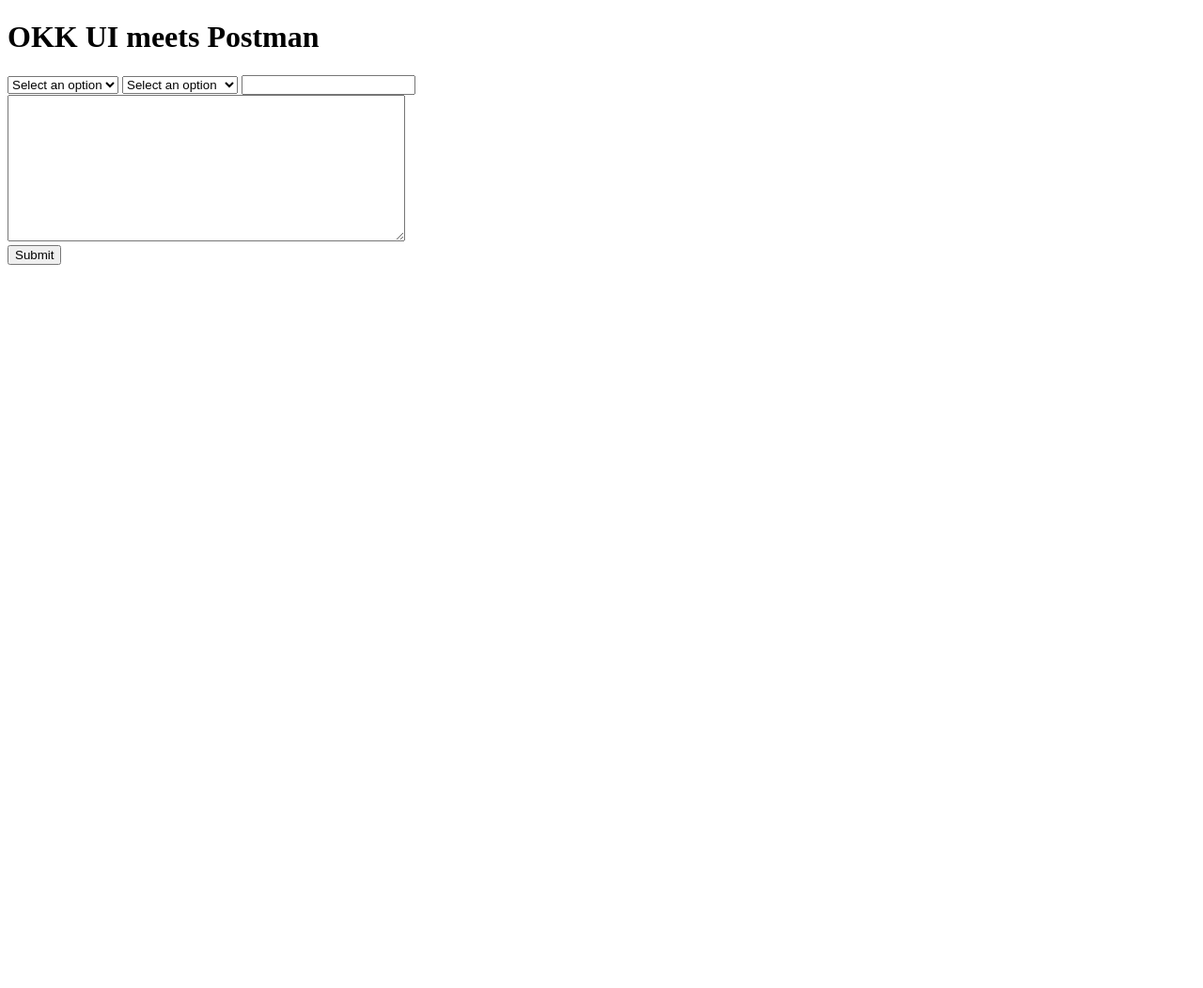
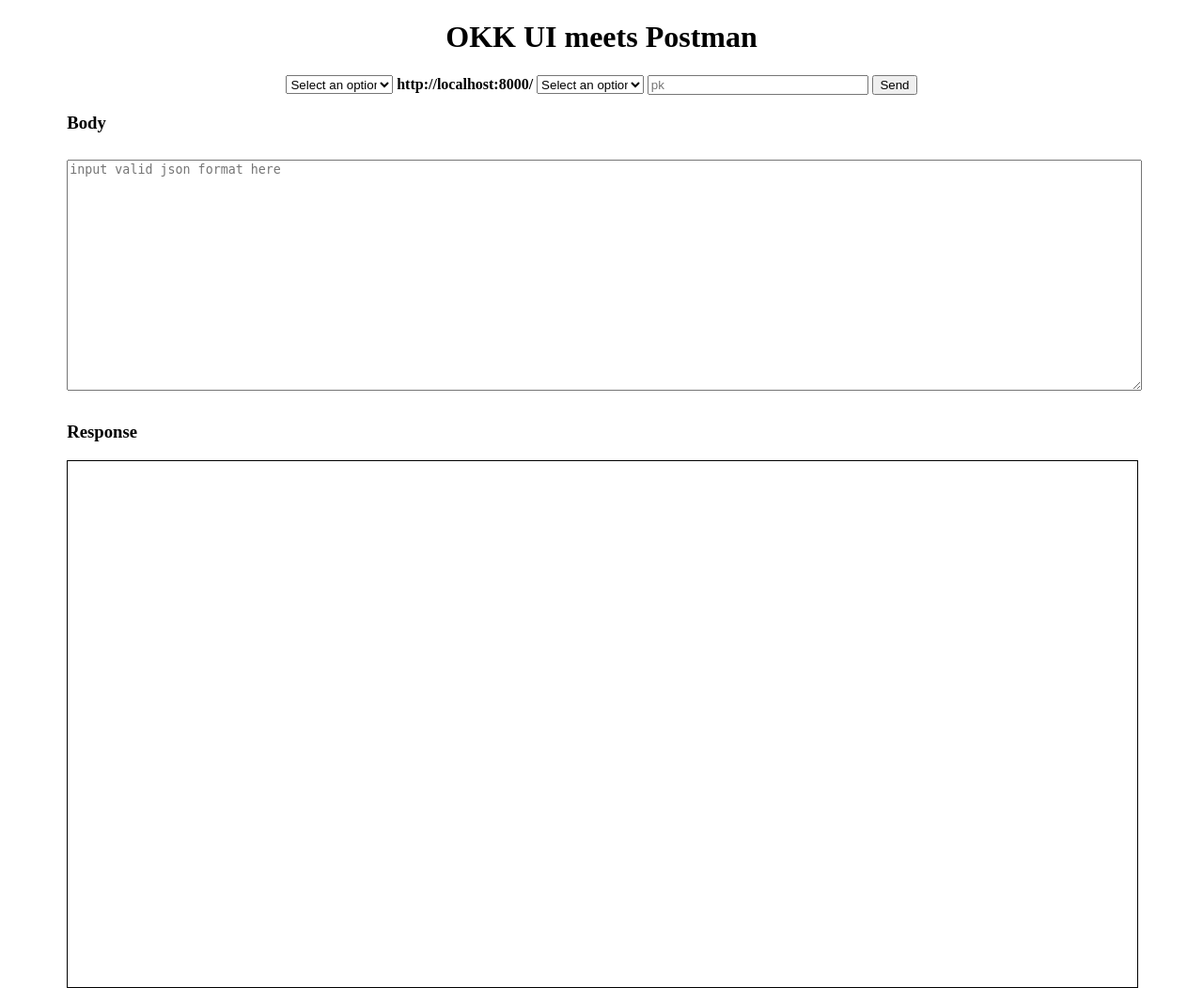
Before and after one commit to gnh374/OKKUIPostMan, a Django app: page / in a window 1280 px wide. Shown: the whole page at 94% size. Before the commit the page ends 282 px from the top, so only its background shows below. Run offline with Django 5.2, Linux system fonts and the light colour scheme.

Commit message:
edit html and add css

```diff
--- a/main/templates/postman.html
+++ b/main/templates/postman.html
@@ -3,7 +3,50 @@
 <html lang="en">
 <head>
     <style>
+        #form{
+            width: 90%;
+            margin: auto;
+        }
+        body{
+            text-align: center;
+        }
+        h3{
+            text-align: left;
 
+        }
+        #jsonInput {
+            margin: 10px auto;
+            width: 100%; /* Make the textarea fill the width of the form */
+            height: 30vh; /* 50% of the viewport height */
+        }
+        #method{
+            width: 10%;
+            height:20px;
+        }
+        #product{
+            width: 10%;
+            height:20px;
+        }
+        #header{
+            width: 20%;
+            height:15px;
+        }
+        h4{
+            display: inline;
+            width:45%
+        }
+        #response{
+            height: 70vh;
+            width: 90%;
+            margin: 10px auto;
+        }
+        p{
+            border: 1px solid black;
+            height: 100%;
+            width: 100%;
+            text-align: left;
+
+        }
     </style>
     <meta charset="UTF-8">
     <meta name="viewport" content="width=device-width, initial-scale=1.0">
@@ -21,6 +64,7 @@
                 <option value="PUT">PUT</option>
                 <option value="DELETE">DELETE</option>
             </select>
+            <h4>http://localhost:8000/</h4>
             <select id="product" name="product">
                 <option>Select an option</option>
                 <option value="Acara">Acara</option>
@@ -36,16 +80,20 @@
                 <option value="Add_Pembicara">Add Pembicara</option>
                 <option value="Rapat">Rapat</option>
             </select>
-            <input id="header" name="header">
-            <br>
-            <textarea id="jsonInput" rows="10" cols="50"></textarea>
-            <br>
-            <button type="submit">Submit</button>
+            <input id="header" name="header" placeholder="pk">
+            <button type="submit">Send</button>
+            <div id="bodyRequest">
+                <h3> Body</h3>
+                <textarea placeholder="input valid json format here" id="jsonInput" rows="10" cols="50"></textarea>
+            </div>
         </form>
+        <div id="response">
+        <h3> Response </h3>
         <p id="jsonData"></p>
+        </div>
 <script>
             document.getElementById("form").addEventListener("submit", async function(event) {
-            event.preventDefault(); // Prevent the form from submitting normally
+            event.preventDefault();
             const method = document.getElementById("method").value;
             const product = document.getElementById("product").value;
             const pk = document.getElementById("header").value;
--- a/main/urls.py
+++ b/main/urls.py
@@ -16,7 +16,7 @@
     path('api/mentoring/get/<int:kelompok>/', get_mentoring, name="get_mentoring"),
     path('api/rapat/get/<int:divisi>/', get_rapat, name="get_rapat"),
     path('api/sponsor/get/', get_sponsor, name="get_sponsor"),
-    path('api/kelompok/get/', post_kelompok, name="post_kelompok"),
+    path('api/kelompok/post/', post_kelompok, name="post_kelompok"),
     path('api/acara/post/', post_acara, name="post_acara"),
     path('api/mentee/post/', post_mentee, name="post_mentee"),
     path('api/PI/post/', post_PengurusInti, name="post_PI"),
```
